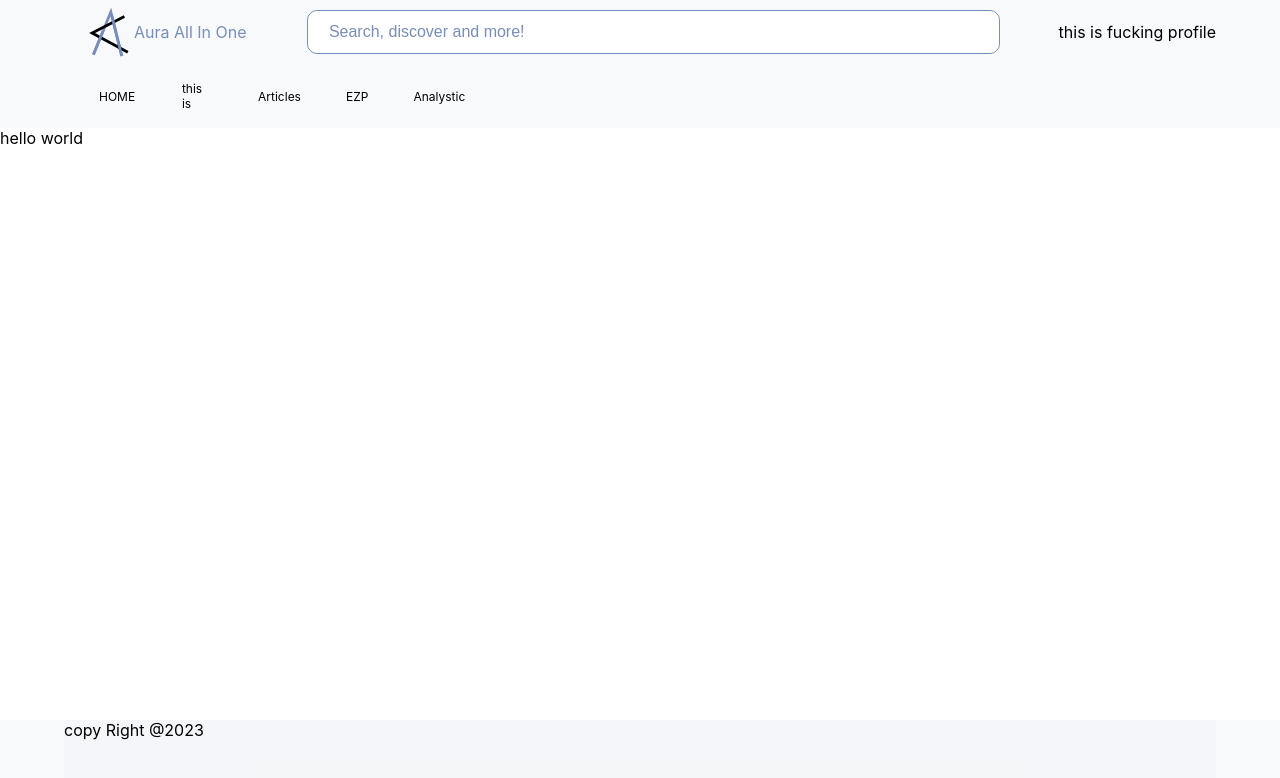
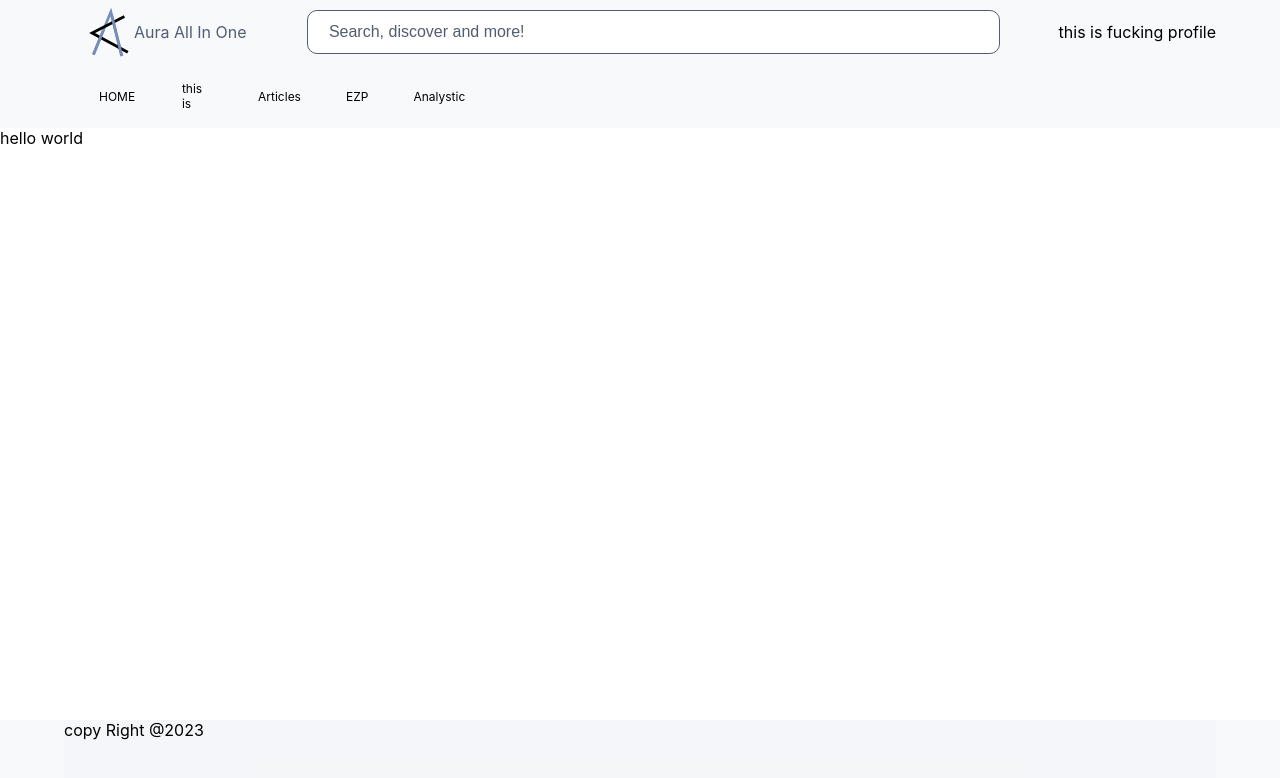
Before and after one commit to helloakn/fe-article-service, a Next.js app: page / in a window 1280 px wide. Shown: the top 778 px of the page. Built offline with nearby package versions, Linux system fonts and the light colour scheme; some icons are missing.

Commit message:
[modify] secondary color

```diff
--- a/src/styles/components/iconText.module.css
+++ b/src/styles/components/iconText.module.css
@@ -10,7 +10,7 @@
 }
 
 .icon{
-  color:var(--secondary-fore-color);
+  color:var(--main-fore-color);
   width:5%;
   text-align: center;
   font-size:20px;
--- a/src/styles/globals.css
+++ b/src/styles/globals.css
@@ -4,7 +4,7 @@
 
 
   --main-fore-color: #000;
-  --secondary-fore-color: #788EBA;
+  --secondary-fore-color: #525d71;
 }
 
 
```
